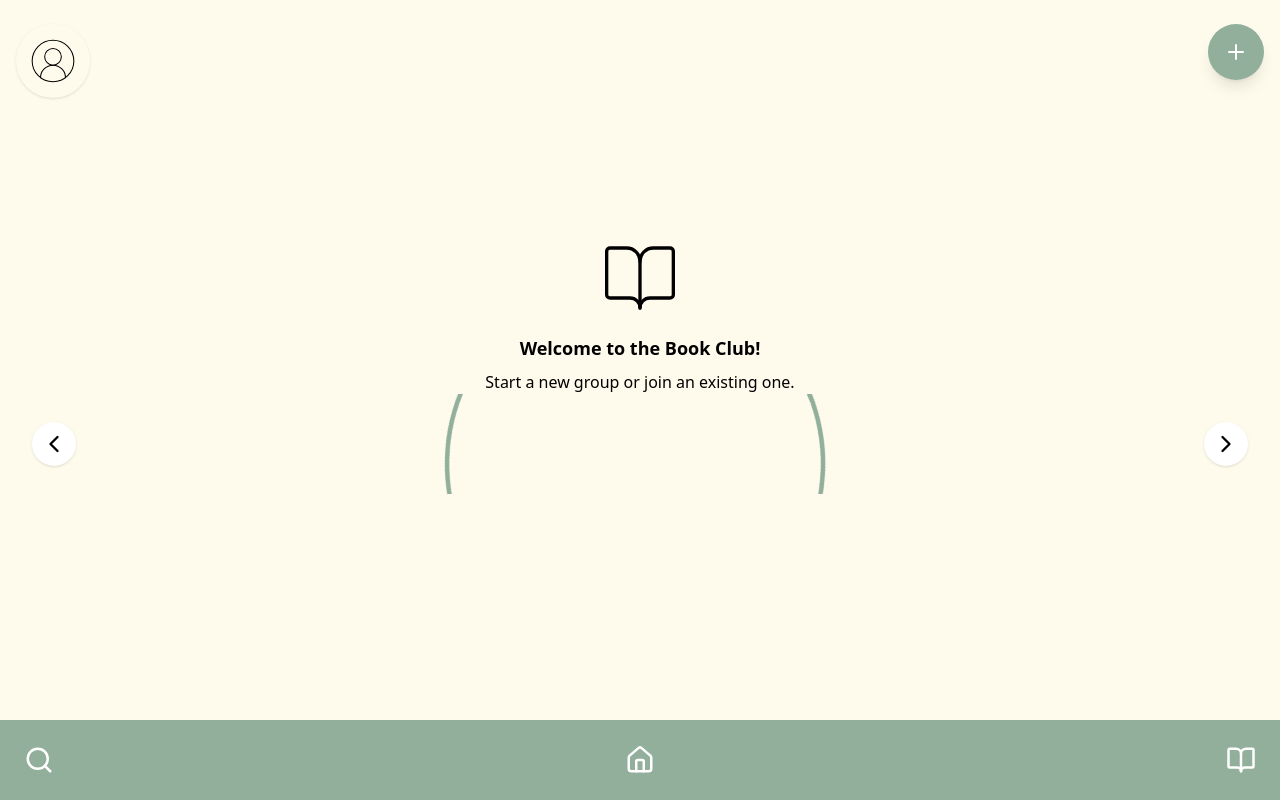
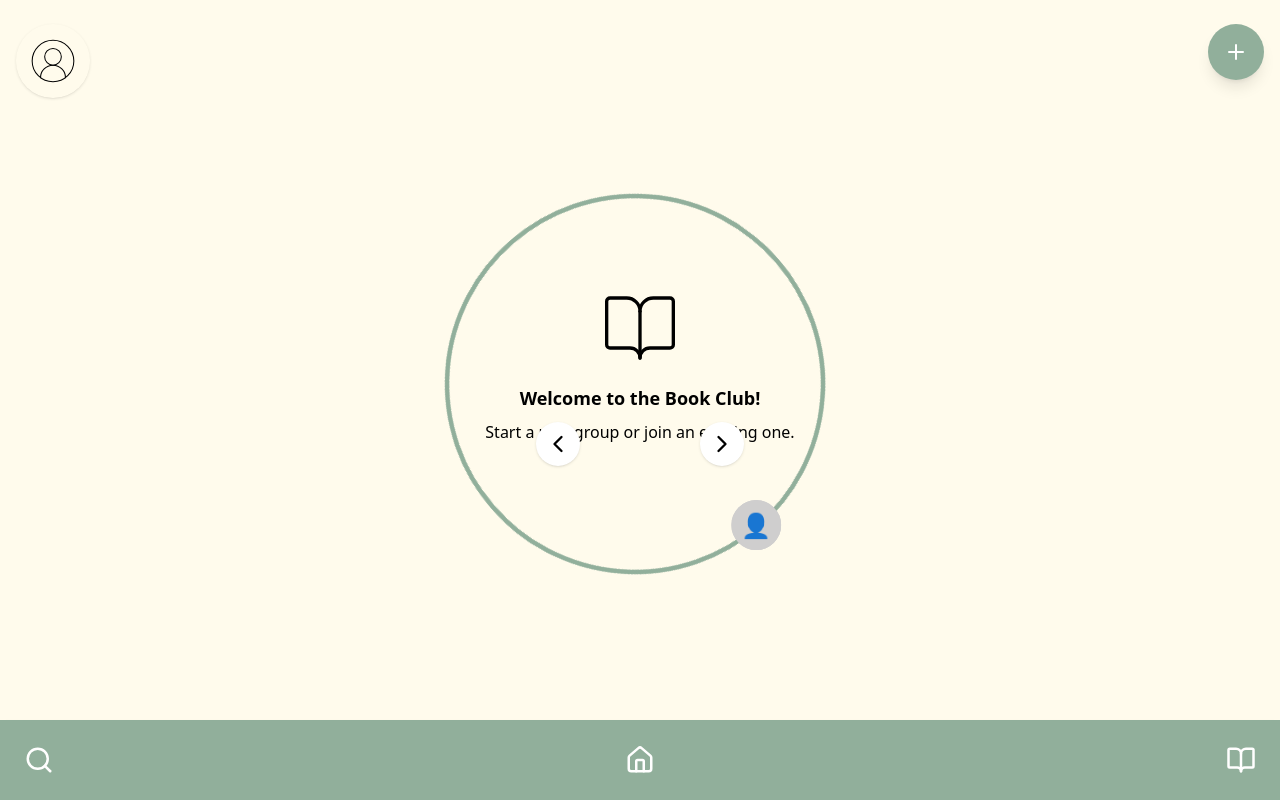
Before and after one commit to samss716/book-club-app, a React (Vite) app: page / in a window 1280 px wide. Built offline with nearby package versions, Linux system fonts and the light colour scheme.

Commit message:
editing arrow buttons and spacing

```diff
--- a/src/pages/Homepage.jsx
+++ b/src/pages/Homepage.jsx
@@ -28,23 +28,23 @@ export default function Homepage() {
   };
 
   return (
-    <div className="relative flex flex-col items-center justify-center h-[calc(100vh-100px)] text-center overflow-hidden px-4">
+    <div className="relative flex flex-col items-center justify-center h-[calc(100vh-100px)] text-center px-4">
       <BookOpen size={80} strokeWidth={1} />
       <h2 className="text-lg font-semibold mt-4">Welcome to the Book Club!</h2>
       <p className="mt-2">Start a new group or join an existing one.</p>
 
       {/* Carousel Container */}
-      <div className="relative w-full flex items-center justify-center overflow-hidden">
+      <div className="relative w-full flex items-center justify-center">
         {/* Left Arrow */}
         <button
           onClick={handlePrev}
-          className="absolute left-4 p-2 rounded-full bg-white shadow hover:bg-gray-200"
+          className="absolute left-130 p-2 rounded-full bg-white shadow hover:bg-gray-200"
         >
           <ChevronLeft size={28} />
         </button>
 
         {/* Orbit Display with Animation */}
-        <div className="w-[100px] h-[100px] flex items-center justify-center">
+        <div className="w-[100px] flex items-center justify-center">
           <AnimatePresence mode="wait" custom={direction}>
             <motion.div
               key={currentIndex}
@@ -75,7 +75,7 @@ export default function Homepage() {
         {/* Right Arrow */}
         <button
           onClick={handleNext}
-          className="absolute right-4 p-2 rounded-full bg-white shadow hover:bg-gray-200"
+          className="absolute right-130 p-2 rounded-full bg-white shadow hover:bg-gray-200"
         >
           <ChevronRight size={28} />
         </button>
--- a/src/pages/orbit.css
+++ b/src/pages/orbit.css
@@ -15,7 +15,6 @@
 
   .atom-container {
     position: absolute;
-    z-index: -1;
     transform: translate(-50%, -50%);
   }
 
@@ -46,7 +45,7 @@
     left: 50%;
     height: 380px;
     width: 380px;
-    margin-top: -170px;
+    margin-top: -250px;
     margin-left: -195px;
     position: absolute;
     top: 50%;
```
